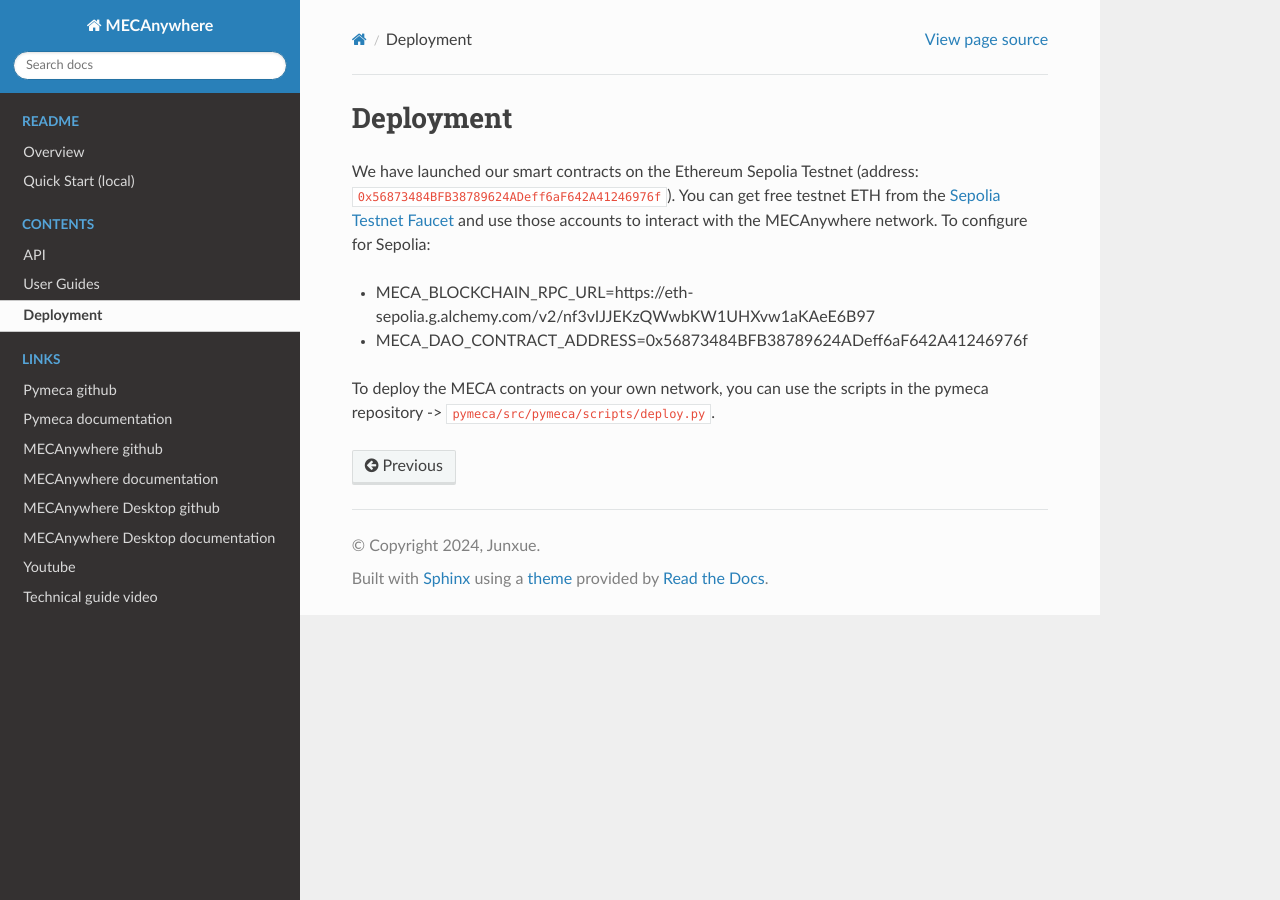
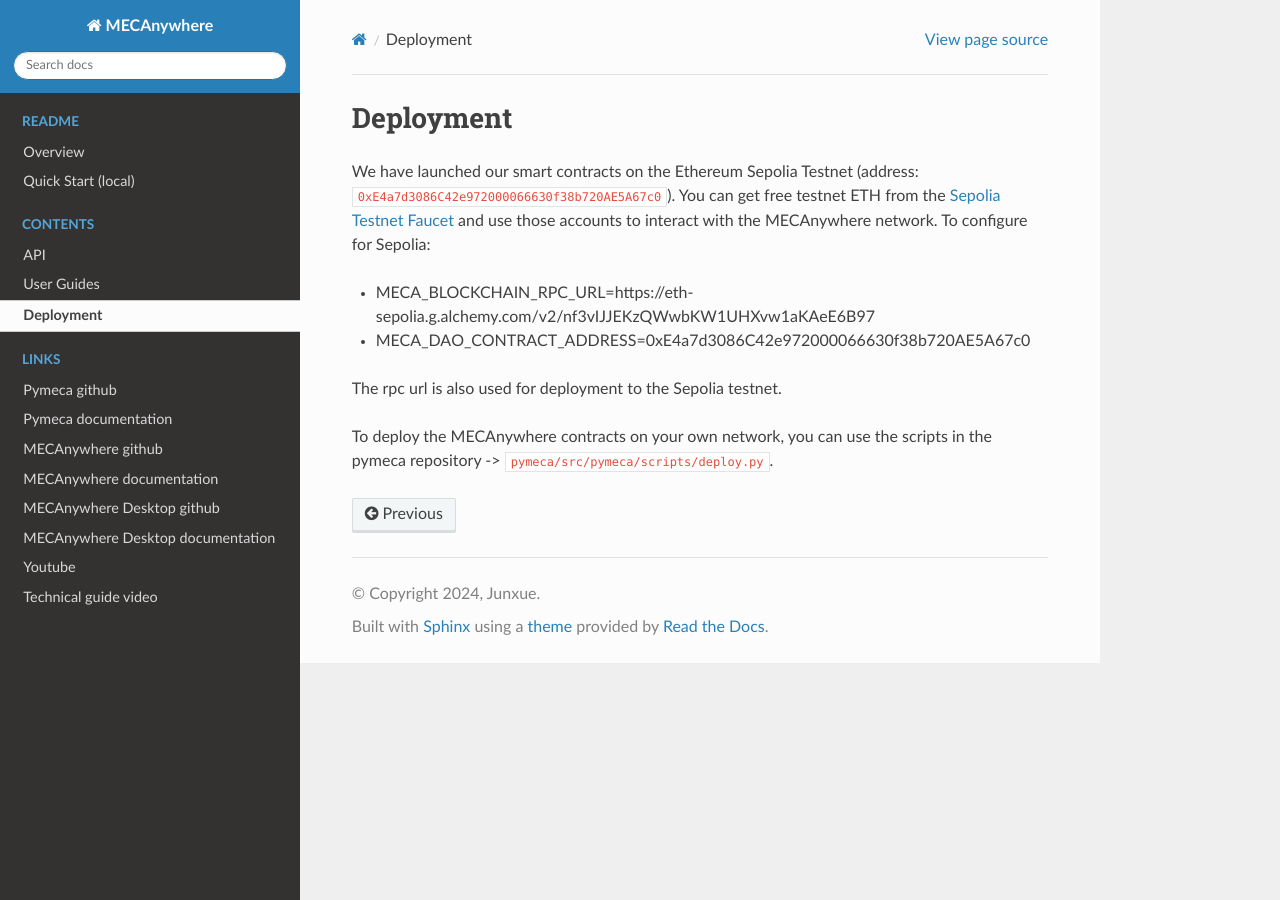
Before and after one commit to sbip-sg/mecanywhere, a Sphinx documentation site: the page built from docs/source/pages/deployment.rst, in a window 1280 px wide. Built offline with Sphinx 7.4.7 and the Read the Docs theme 2.0.0, drawn with Linux system fonts in a browser that asks for light colours.

Commit message:
Update deployment.rst

```diff
--- a/docs/source/pages/deployment.rst
+++ b/docs/source/pages/deployment.rst
@@ -1,10 +1,12 @@
 Deployment
 ===========
 
-We have launched our smart contracts on the Ethereum Sepolia Testnet (address: ``0x56873484BFB38789624ADeff6aF642A41246976f``). You can get free testnet ETH from the `Sepolia Testnet Faucet <https://faucet.sepolia.io/>`__ and use those accounts to interact with the MECAnywhere network.
+We have launched our smart contracts on the Ethereum Sepolia Testnet (address: ``0xE4a7d3086C42e972000066630f38b720AE5A67c0``). You can get free testnet ETH from the `Sepolia Testnet Faucet <https://faucet.sepolia.io/>`__ and use those accounts to interact with the MECAnywhere network.
 To configure for Sepolia:
 
 - MECA_BLOCKCHAIN_RPC_URL=https://eth-sepolia.g.alchemy.com/v2/nf3vIJJEKzQWwbKW1UHXvw1aKAeE6B97
-- MECA_DAO_CONTRACT_ADDRESS=0x56873484BFB38789624ADeff6aF642A41246976f
+- MECA_DAO_CONTRACT_ADDRESS=0xE4a7d3086C42e972000066630f38b720AE5A67c0
 
-To deploy the MECA contracts on your own network, you can use the scripts in the pymeca repository -> ``pymeca/src/pymeca/scripts/deploy.py``.
+The rpc url is also used for deployment to the Sepolia testnet.
+
+To deploy the MECAnywhere contracts on your own network, you can use the scripts in the pymeca repository -> ``pymeca/src/pymeca/scripts/deploy.py``.
```
